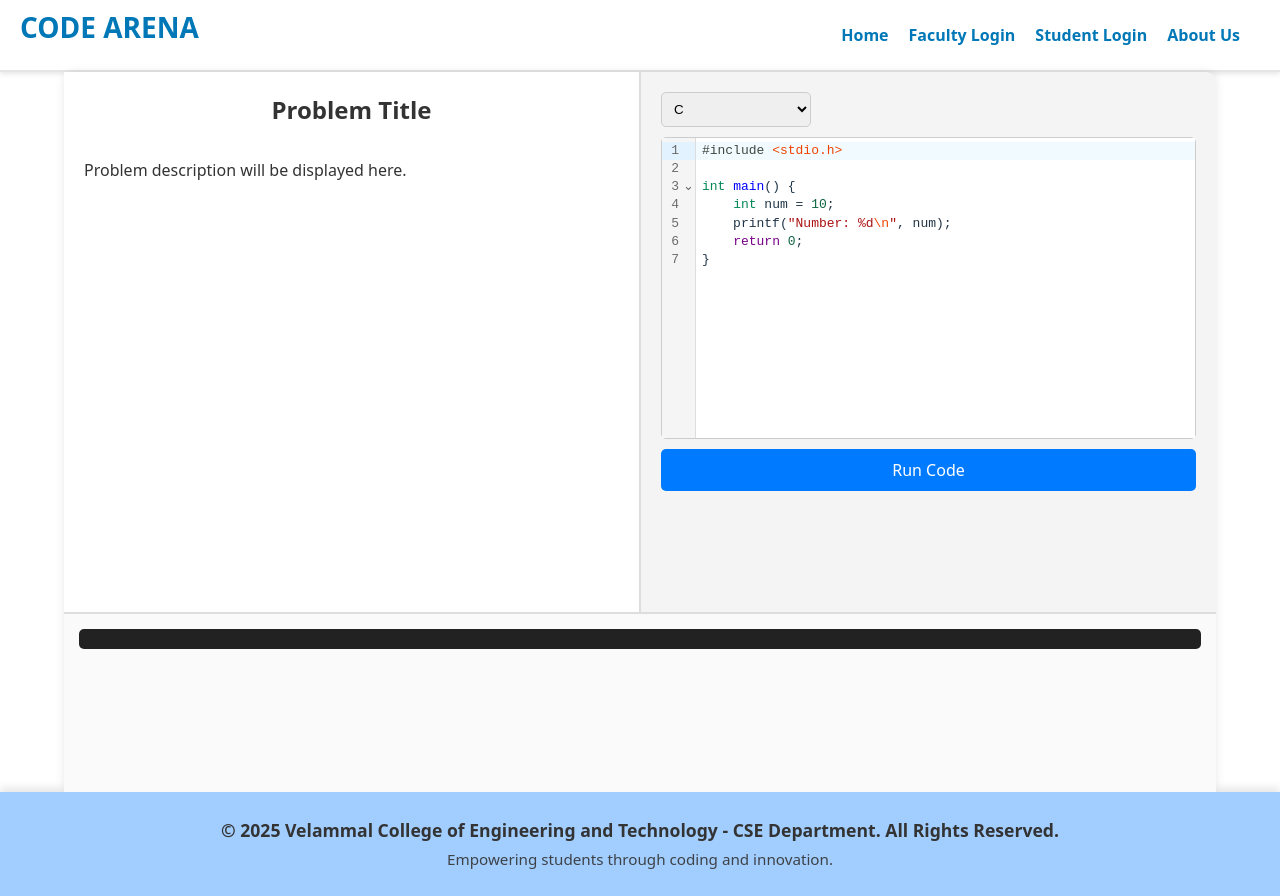
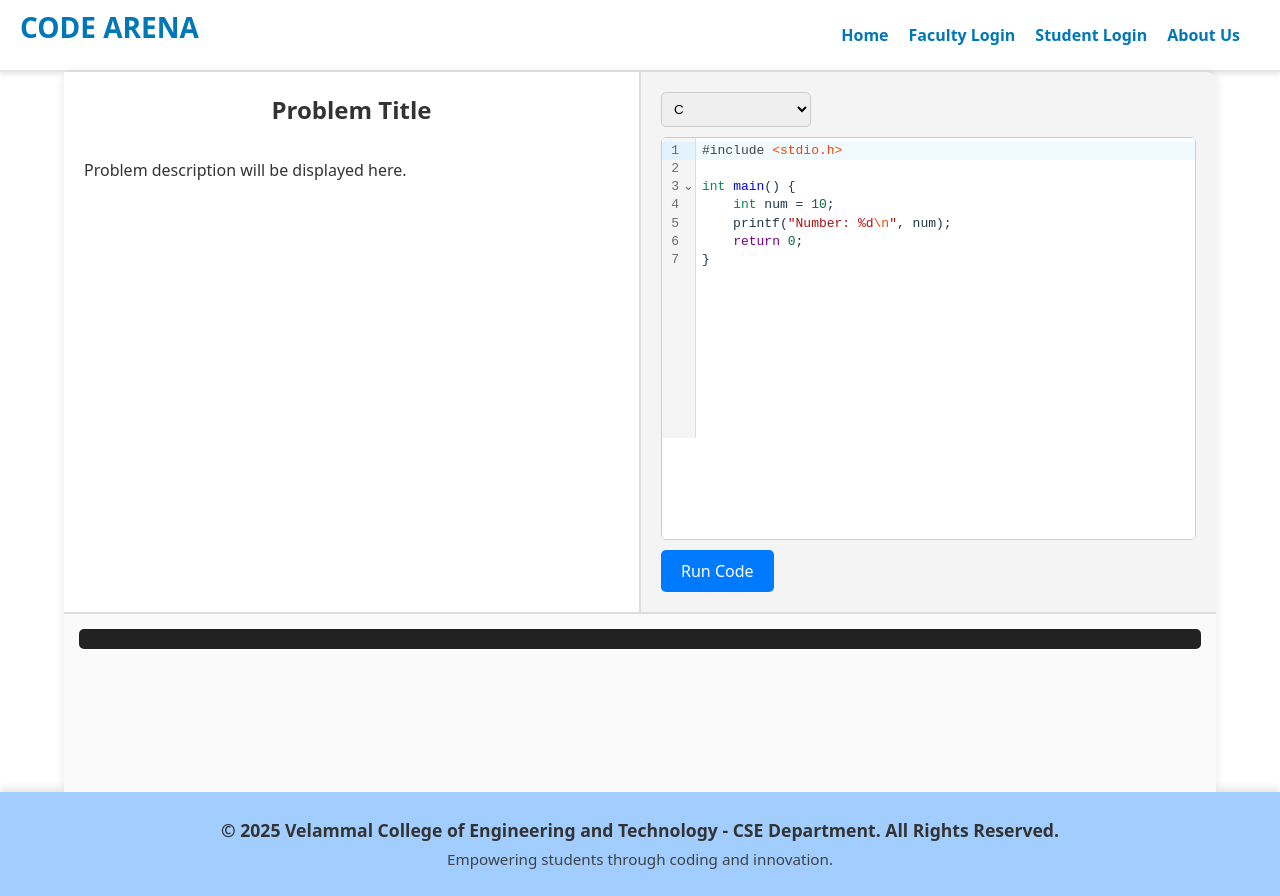
Before and after one commit to VitheshThiraviyam/Code-arena, a React (Vite) app in the folder frontend/: page /codeeditor in a window 1280 px wide. Built offline with nearby package versions, Linux system fonts and the light colour scheme.

Commit message:
Update 2

```diff
--- a/frontend/src/assets/Codeeditor.css
+++ b/frontend/src/assets/Codeeditor.css
@@ -33,6 +33,7 @@
     display: flex;
     flex-direction: column;
     padding: 20px;
+    position: relative;
 }
 
 /* Language Selection Dropdown */
@@ -44,16 +45,27 @@
     margin-bottom: 10px;
 }
 
+/* Wrapper to ensure CodeMirror does not overflow */
+.editor-wrapper {
+    flex: 1;
+    display: flex;
+    flex-direction: column;
+    overflow: hidden;
+    border: 1px solid #ccc;
+    border-radius: 5px;
+}
+
 /* Code Editor */
 .code-editor {
     flex: 1;
-    border: 1px solid #ccc;
-    border-radius: 5px;
     background: white;
+    overflow: auto;
+    min-height: 300px;
 }
 
 /* Run Code Button */
 .run-button {
+    margin-top: 10px;
     padding: 10px 20px;
     background-color: #007bff;
     color: white;
@@ -61,7 +73,9 @@
     border-radius: 5px;
     cursor: pointer;
     transition: background 0.3s ease-in-out;
-    margin-top: 10px;
+    align-self: flex-start;
+    position: relative;
+    z-index: 1;
 }
 
 .run-button:hover {
```
